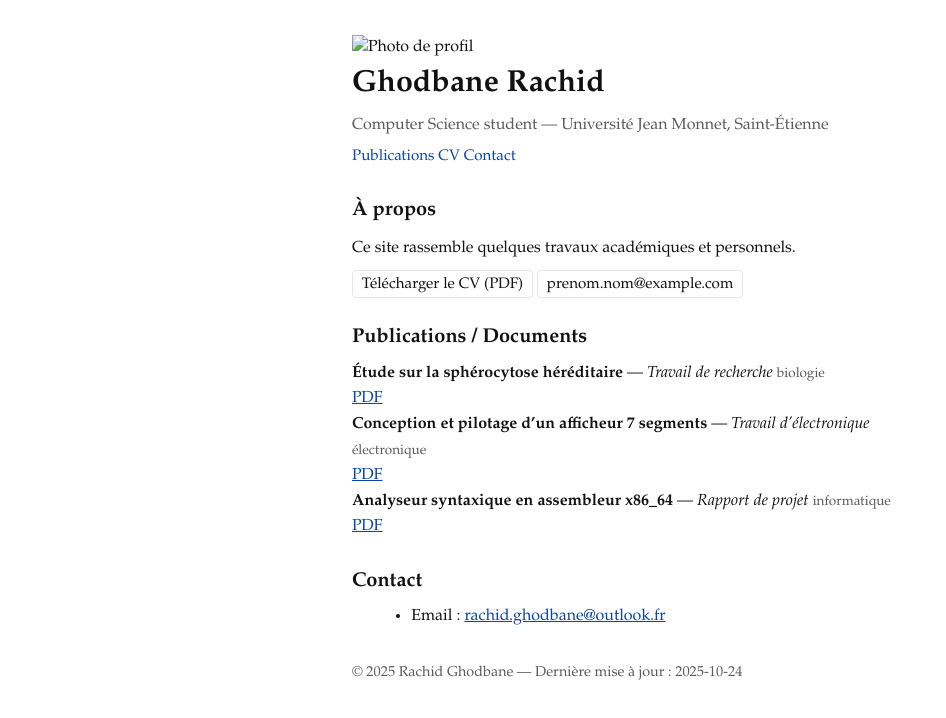
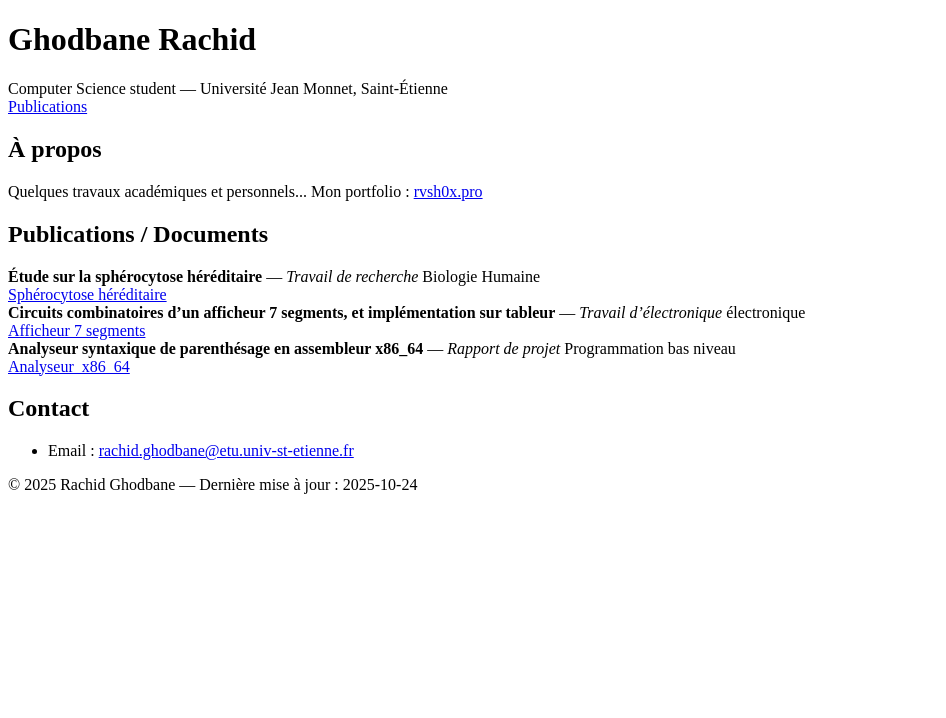
Before and after one commit to rvsh0x/academic-works, a plain HTML site: page index.html in a window 1280 px wide. Shown: the whole page, without its empty margins (0-946 px from the left). Drawn offline with Linux system fonts and the light colour scheme.

Commit message:
Refonte du site

```diff
--- a/index.html
+++ b/index.html
@@ -5,46 +5,16 @@
   <meta name="viewport" content="width=device-width, initial-scale=1">
   <title>Rachid Ghodbane — Computer Science Student</title>
   <meta name="description" content="Site académique d'un étudiant en informatique : documents, projets, et publications scientifiques.">
-<style>
-/* Style épuré type LaTeX / Wikipedia */
-:root{--fg:#111;--bg:#fff;--muted:#5a5a5a;--link:#0645ad;--link-visited:#0b0080;--hr:#e5e5e5}
-@media (prefers-color-scheme: dark){:root{--fg:#eaeaea;--bg:#0b0f14;--muted:#a0a0a0;--link:#accaef;--link-visited:#c0b5f0;--hr:#1e2937}}
-html{font-size:16px}
-body{margin:0;background:var(--bg);color:var(--fg);font-family: Palatino, "Palatino Linotype", "Book Antiqua", Georgia, "Times New Roman", Times, serif;line-height:1.6}
-.wrap{max-width:72ch;margin:0 auto;padding:2.2rem 1rem}
-header{margin-bottom:1rem}
-h1{font-size:1.9rem;font-weight:600;margin:0 0 .25rem 0}
-h2{font-size:1.25rem;font-weight:600;margin:1.6rem 0 .4rem 0}
-h3{font-size:1.05rem;margin:1.2rem 0 .3rem 0}
-.muted{color:var(--muted)}
-nav{margin:.35rem 0 .2rem 0;font-size:.95rem}
-nav a{color:var(--link);text-decoration:none}
-nav a:hover{text-decoration:underline}
-a{color:var(--link)}
-a:visited{color:var(--link-visited)}
-p{margin:.6rem 0}
-ul{margin:.4rem 0 .8rem 1.2rem}
-li{margin:.25rem 0}
-hr{border:0;border-top:1px solid var(--hr);margin:1.2rem 0}
-section{margin:1rem 0}
-.tag{font-size:.85rem;color:var(--muted)}
-footer{margin-top:2rem;color:var(--muted);font-size:.9rem}
-.btn{font-size:.95rem;border:1px solid var(--hr);padding:.35rem .55rem;border-radius:4px;text-decoration:none;color:var(--fg)}
-.btn:hover{background:rgba(0,0,0,.03)}
-@media print{nav,.no-print{display:none}}
-</style>
+
 </head>
 <body>
   <main class="wrap">
     <header>
-      <img class="avatar" src="avatar.jpg" alt="Photo de profil">
       <div>
         <h1>Ghodbane Rachid</h1>
         <div class="muted">Computer Science student — Université Jean Monnet, Saint-Étienne</div>
         <nav>
           <a href="#publications">Publications</a>
-          <a href="#cv">CV</a>
-          <a href="#contact">Contact</a>
         </nav>
       </div>
     </header>
@@ -52,35 +22,32 @@ footer{margin-top:2rem;color:var(--muted);font-size:.9rem}
     <section aria-labelledby="about">
       <h2 id="about">À propos</h2>
       <p>
-        Ce site rassemble quelques travaux académiques et personnels.
+        Quelques travaux académiques et personnels...
+        Mon portfolio : <a href="https://rvsh0x.pro">rvsh0x.pro</a>
       </p>
-      <div class="grid no-print">
-        <a class="btn" href="CV.pdf" id="cv">Télécharger le CV (PDF)</a>
-        <a class="btn" href="mailto:prenom.nom@example.com">prenom.nom@example.com</a>
-      </div>
     </section>
 
     <section id="publications" aria-labelledby="pubs">
       <h2 id="pubs">Publications / Documents</h2>
 
       <div class="pub">
-        <div><strong>Étude sur la sphérocytose héréditaire</strong> — <em>Travail de recherche</em> <span class="tag">biologie</span></div>
+        <div><strong>Étude sur la sphérocytose héréditaire</strong> — <em>Travail de recherche</em> <span class="tag">Biologie Humaine</span></div>
         <div>
-          <a href="papers/Spherocytose.pdf">PDF</a>
+          <a href="papers/Spherocytose.pdf">Sphérocytose héréditaire</a>
         </div>
       </div>
 
       <div class="pub">
-        <div><strong>Conception et pilotage d’un afficheur 7 segments</strong> — <em>Travail d’électronique</em> <span class="tag">électronique</span></div>
+        <div><strong>Circuits combinatoires d’un afficheur 7 segments, et implémentation sur tableur</strong> — <em>Travail d’électronique</em> <span class="tag">électronique</span></div>
         <div>
-          <a href="papers/Afficheur.pdf">PDF</a>
+          <a href="papers/Afficheur.pdf">Afficheur 7 segments</a>
         </div>
       </div>
 
       <div class="pub">
-        <div><strong>Analyseur syntaxique en assembleur x86_64</strong> — <em>Rapport de projet</em> <span class="tag">informatique</span></div>
+        <div><strong>Analyseur syntaxique de parenthésage en assembleur x86_64</strong> — <em>Rapport de projet</em> <span class="tag">Programmation bas niveau</span></div>
         <div>
-          <a href="papers/Analyseur_x86_64.pdf">PDF</a>
+          <a href="papers/Analyseur_x86_64.pdf">Analyseur_x86_64</a>
         </div>
       </div>
 
@@ -90,7 +57,7 @@ footer{margin-top:2rem;color:var(--muted);font-size:.9rem}
     <section id="contact" aria-labelledby="contact-title">
       <h2 id="contact-title">Contact</h2>
       <ul>
-        <li>Email : <a href="mailto:prenom.nom@example.com">rachid.ghodbane@outlook.fr</a></li>
+        <li>Email : <a href="mailto:prenom.nom@example.com">rachid.ghodbane@etu.univ-st-etienne.fr</a></li>
       </ul>
     </section>
 
```
